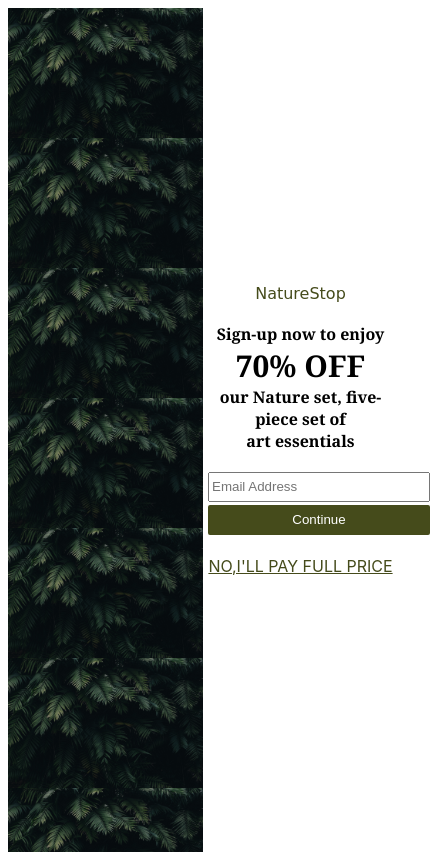
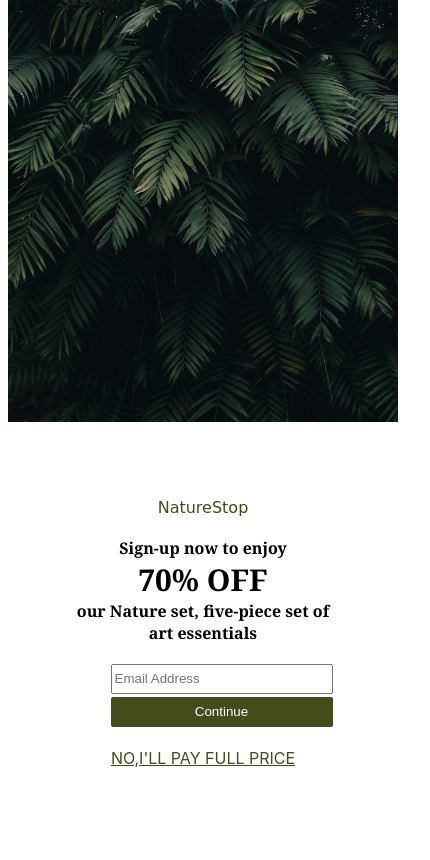
Before and after one commit to SomtoJF/Landing-page, a plain HTML site: page index.html in a window 390 px wide. Shown: the whole page, 430 px wide, since content can reach past the window. Drawn offline with Linux system fonts and the light colour scheme.

Commit message:
Feature: Flex Body into columns on all mobile devices <800px in width

```diff
--- a/style.css
+++ b/style.css
@@ -1,6 +1,8 @@
 body{
     width: 100vw;
     height: 100vh;
+    padding: 0px;
+    margin-top: 0px;
     display: flex;
     font-family: Georgia, 'Times New Roman', Times, serif;
 }
@@ -9,8 +11,8 @@ body div{
     height: 100%;
 }
 #left{
-    background-image: url(pexels-cátia-matos-1072179.jpg);
-    background-size: contain;
+    background-image: url(picture-portrait.jpg);
+    background-size: cover;
 }
 #right{
     display: flex;
@@ -60,3 +62,15 @@ body div{
     font-family: -apple-system, BlinkMacSystemFont, 'Segoe UI', Roboto, Oxygen, Ubuntu, Cantarell, 'Open Sans', 'Helvetica Neue', sans-serif;
     color: #454b1b;
 }
+@media all and (max-width: 800px) {
+    body{
+        flex-direction: column;
+    }
+    body div{
+        width: 100vw;
+    }
+    #left{
+        background-image: url(picture-landscape.jpg);
+        background-size: cover;
+    }
+}
```
Also changed, not shown: picture-landscape.jpg (renamed from pexels-cátia-matos-1072179.jpg), picture-portrait.jpg (added).
